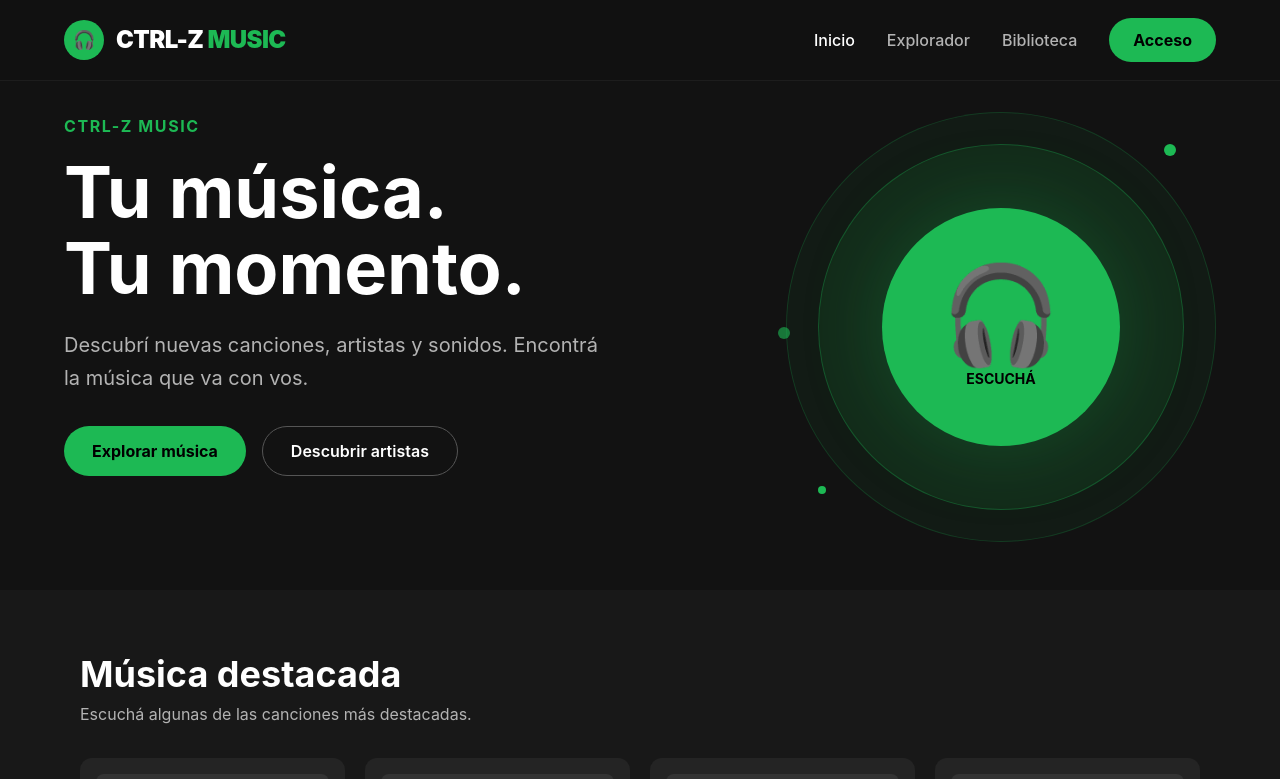
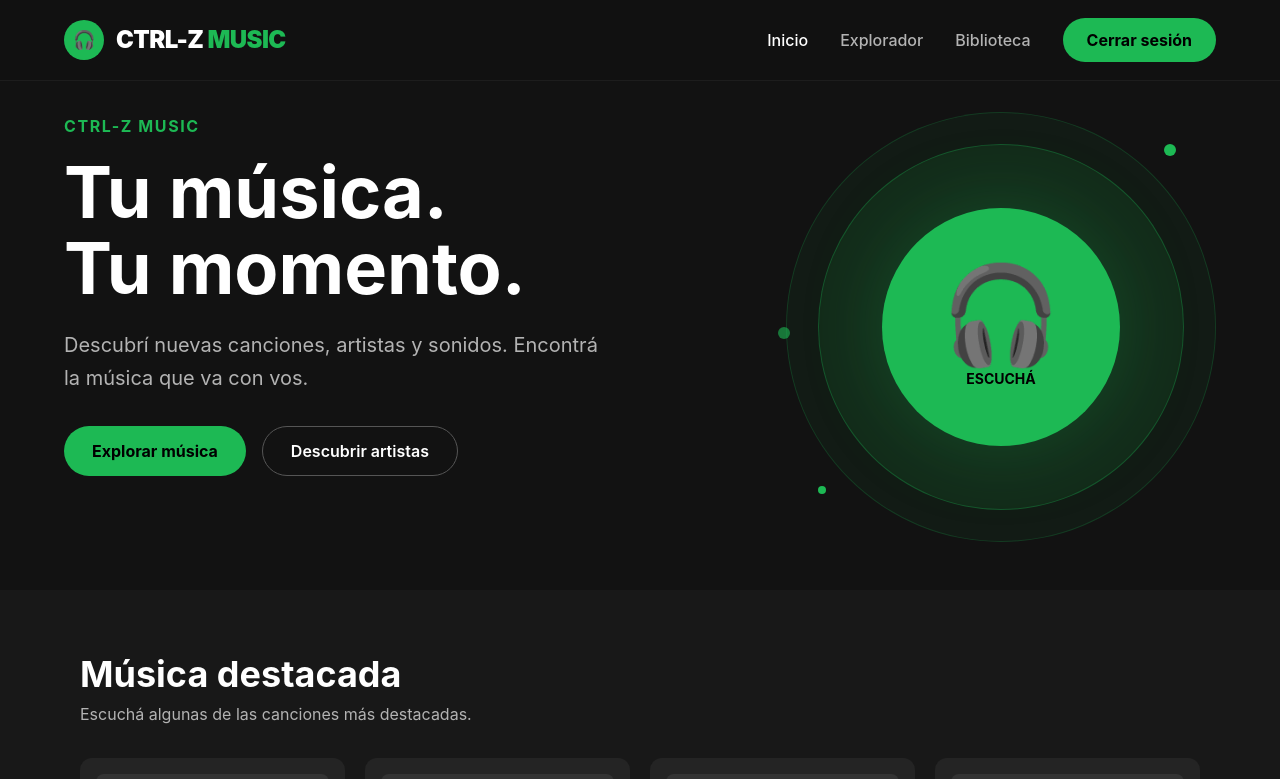
Before and after one commit to ccast89/ctrl-z-music, a React (Vite) app: page / in a window 1280 px wide. Shown: the top 779 px of the page. Built offline with nearby package versions, Linux system fonts and the light colour scheme; sample sign-in values are in the browser's storage.

Commit message:
Se actualiza el protected routes para que funcione distinto con un usario normal y el administrador. También se modifica el boton de acceso en el nav para que muestre -cerrar sesion- cuando corresponda

```diff
--- a/src/components/Navbar.tsx
+++ b/src/components/Navbar.tsx
@@ -1,6 +1,16 @@
+import { useContext } from "react";
 import { Link } from "react-router";
+import { AuthContext } from "../context/AuthContext";
 
 function Navbar() {
+  const auth = useContext(AuthContext); // Para q el nav sepa si ya iniciaron sesion
+
+  if (!auth) {
+    return null;
+  }
+
+  const { user, logout } = auth;
+
   return (
     <header className="fixed top-0 left-0 w-full z-50 bg-[#121212]/95 backdrop-blur-md border-b border-white/5">
       <nav className="max-w-7xl mx-auto px-6 md:px-10 lg:px-16 h-20 flex items-center justify-between">
@@ -39,12 +49,21 @@ function Navbar() {
             Biblioteca
           </Link>
 
+          {user ? (
+            <button
+              onClick={logout}
+              className="bg-[#1DB954] text-black font-bold px-6 py-2.5 rounded-full hover:bg-[#1ED760] transition"
+            >
+              Cerrar sesión
+            </button>
+          ) : (
             <Link
               to="/login"
               className="bg-[#1DB954] text-black font-bold px-6 py-2.5 rounded-full hover:bg-[#1ED760] transition"
             >
               Acceso
             </Link>
+          )}
         </div>
 
         {/* BOTÓN MÓVIL */}
--- a/src/routes/AppRoutes.tsx
+++ b/src/routes/AppRoutes.tsx
@@ -6,6 +6,7 @@ import Login from "../pages/Login";
 import Admin from "../pages/Admin";
 import DetalleCancion from "../pages/DetalleCancion";
 import Registro from "../pages/Registro";
+import ProtectedRoutes from "./ProtectedRoutes";
 import Playlists from "../pages/Playlists";
 import NotFound from "../pages/NotFound";
 
@@ -17,7 +18,14 @@ function AppRoutes() {
         <Route path="/nosotros" element={<Nosotros />} />
         <Route path="/cancion/:id" element={<DetalleCancion />} />
         <Route path="/login" element={<Login />} />
-        <Route path="/admin" element={<Admin />} />
+        <Route
+          path="/admin"
+          element={
+            <ProtectedRoutes>
+              <Admin />
+            </ProtectedRoutes>
+          }
+        />
         <Route path="/registro" element={<Registro />} />
         <Route path="/playlists" element={<Playlists />} />
         <Route path="*" element={<NotFound />} />
--- /dev/null
+++ b/src/routes/ProtectedRoutes.tsx
@@ -0,0 +1,29 @@
+import { useContext, type ReactNode } from "react";
+import { Navigate } from "react-router";
+import { AuthContext } from "../context/AuthContext";
+
+interface ProtectedRoutesProps {
+  children: ReactNode;
+}
+
+function ProtectedRoutes({ children }: ProtectedRoutesProps) {
+  const auth = useContext(AuthContext);
+
+  if (!auth) {
+    return null;
+  }
+
+  if (!auth.user) {
+    return <Navigate to="/login" />;
+  }
+
+  if (auth.user.rol !== "admin") {
+    return <Navigate to="/" />;
+  }
+
+  return children;
+
+  return children;
+}
+
+export default ProtectedRoutes;
```
Lines whose indentation alone changed are shown as unchanged.
